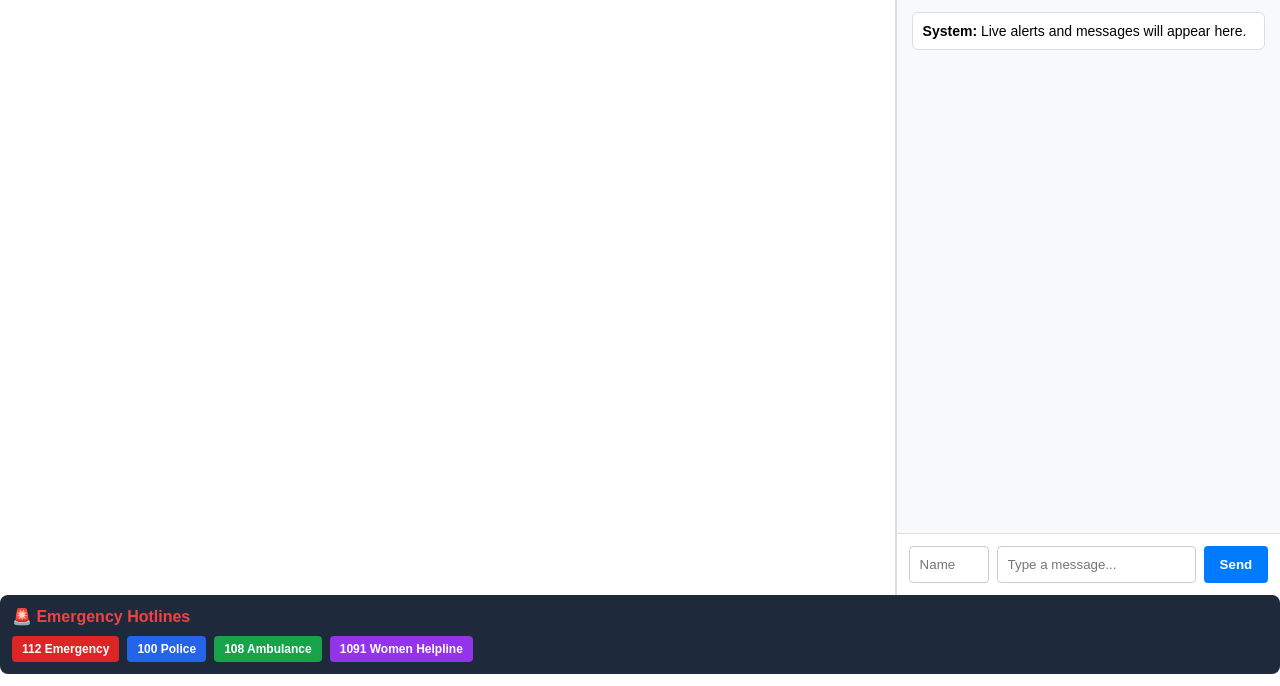
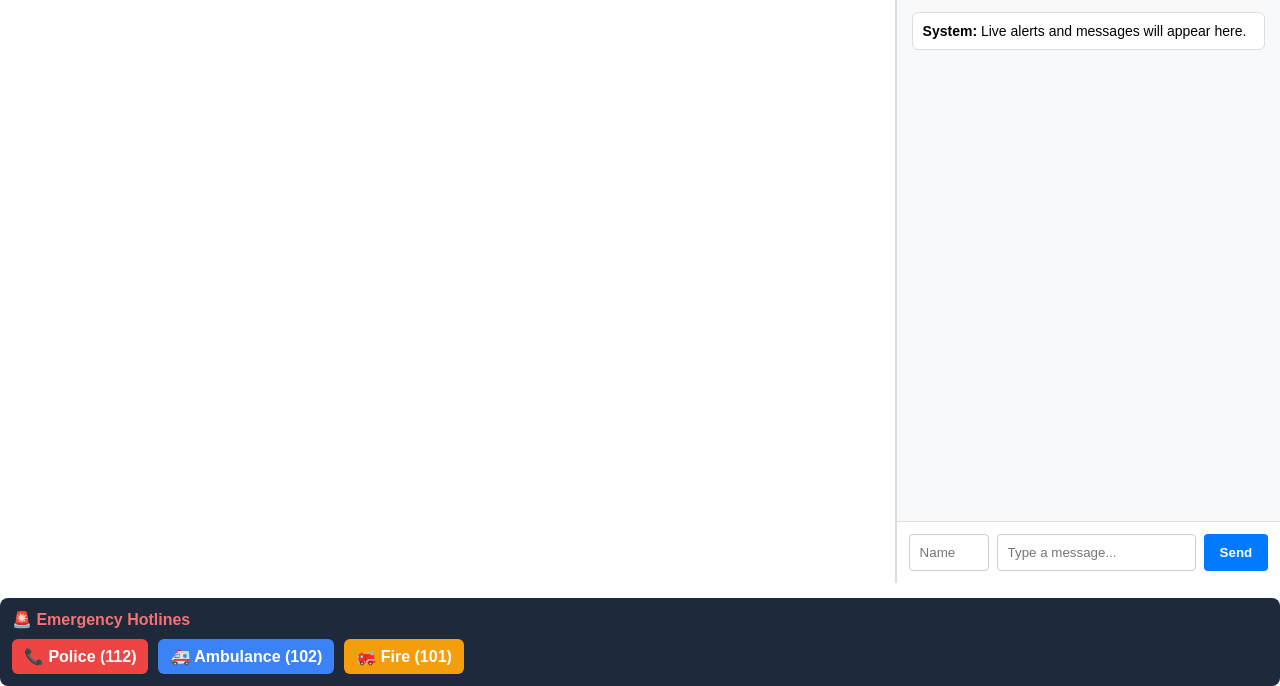
Before and after one commit to spriya40372-boop/community-sos, a website: page index.html in a window 1280 px wide. Shown: the part 114-800 px from the top of the page. Drawn offline with nearby package versions, Linux system fonts and the light colour scheme.

Commit message:
Add working click-to-call hotline buttons

```diff
--- a/index.html
+++ b/index.html
@@ -62,13 +62,12 @@
 
   <script src="https://unpkg.com/leaflet@1.9.4/dist/leaflet.js"></script>
   <!-- Quick Emergency Contacts -->
-<div class="emergency-panel" style="background: #1e293b; padding: 12px; border-radius: 8px; margin-bottom: 12px; color: white;">
-    <h4 style="color: #ef4444; margin: 0 0 10px 0; font-family: sans-serif;">🚨 Emergency Hotlines</h4>
-    <div style="display: flex; gap: 8px; flex-wrap: wrap;">
-        <a href="tel:112" style="background: #dc2626; color: white; padding: 6px 10px; border-radius: 4px; text-decoration: none; font-size: 12px; font-weight: bold;">112 Emergency</a>
-        <a href="tel:100" style="background: #2563eb; color: white; padding: 6px 10px; border-radius: 4px; text-decoration: none; font-size: 12px; font-weight: bold;">100 Police</a>
-        <a href="tel:108" style="background: #16a34a; color: white; padding: 6px 10px; border-radius: 4px; text-decoration: none; font-size: 12px; font-weight: bold;">108 Ambulance</a>
-        <a href="tel:1091" style="background: #9333ea; color: white; padding: 6px 10px; border-radius: 4px; text-decoration: none; font-size: 12px; font-weight: bold;">1091 Women Helpline</a>
+<div class="emergency-panel" style="background: #1e293b; padding: 12px; border-radius: 8px; margin-top: 15px;">
+    <h4 style="color: #f87171; margin: 0 0 10px 0; font-family: sans-serif;">🚨 Emergency Hotlines</h4>
+    <div style="display: flex; gap: 10px; flex-wrap: wrap;">
+        <a href="tel:112" style="background: #ef4444; color: white; padding: 8px 12px; text-decoration: none; border-radius: 6px; font-weight: bold; font-family: sans-serif;">📞 Police (112)</a>
+        <a href="tel:102" style="background: #3b82f6; color: white; padding: 8px 12px; text-decoration: none; border-radius: 6px; font-weight: bold; font-family: sans-serif;">🚑 Ambulance (102)</a>
+        <a href="tel:101" style="background: #f59e0b; color: white; padding: 8px 12px; text-decoration: none; border-radius: 6px; font-weight: bold; font-family: sans-serif;">🚒 Fire (101)</a>
     </div>
 </div>
 
```
